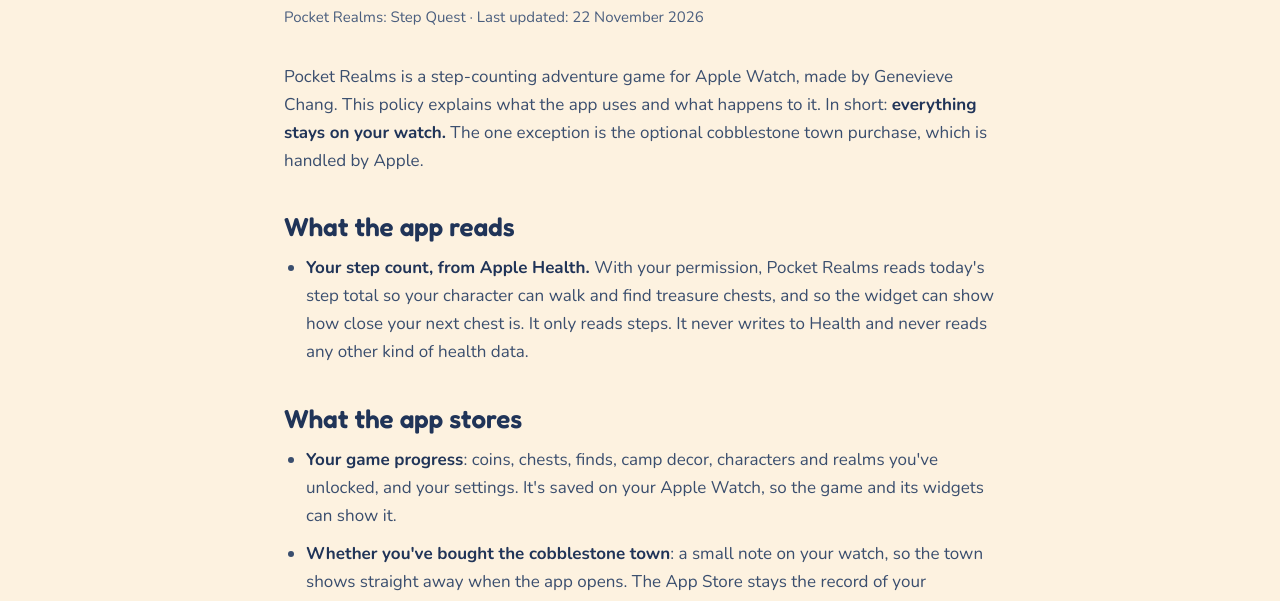
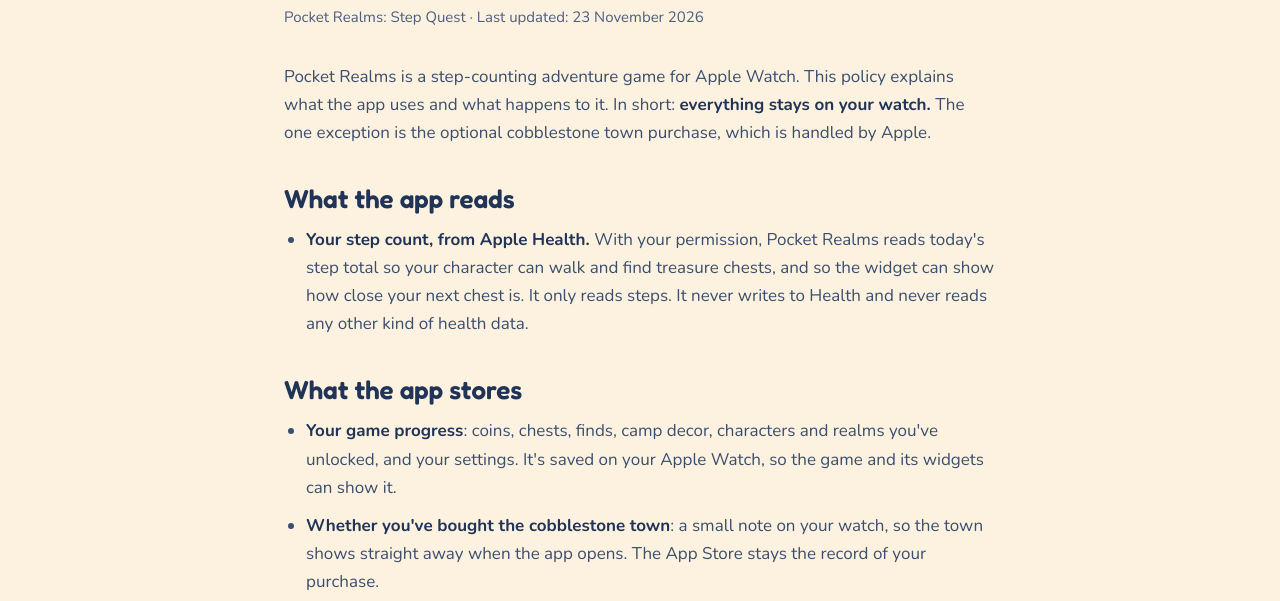
Before and after one commit to genchang/pocketrealms_site, a plain HTML site: page privacy/index.html in a window 1280 px wide. Shown: the part 192-793 px from the top of the page. Drawn offline with Linux system fonts and the light colour scheme.

Commit message:
Privacy policy: drop the maker's name
Co-Authored-By: Claude Opus 5.5 <noreply@anthropic.com>
Claude-Session: https://claude.ai/code/session_01MAJvPiSoNbpG4W8Jk43s2H

```diff
--- a/privacy/index.html
+++ b/privacy/index.html
@@ -24,9 +24,9 @@
 <main class="policy">
 <div class="policy-title">
 <h1>Privacy Policy</h1>
-<p class="meta">Pocket Realms: Step Quest · Last updated: 22 November 2026</p>
+<p class="meta">Pocket Realms: Step Quest · Last updated: 23 November 2026</p>
 </div>
-<p>Pocket Realms is a step-counting adventure game for Apple Watch, made by Genevieve Chang. This policy explains what the app uses and what happens to it. In short: <strong>everything stays on your watch.</strong> The one exception is the optional cobblestone town purchase, which is handled by Apple.</p>
+<p>Pocket Realms is a step-counting adventure game for Apple Watch. This policy explains what the app uses and what happens to it. In short: <strong>everything stays on your watch.</strong> The one exception is the optional cobblestone town purchase, which is handled by Apple.</p>
 
 <section>
 <h2>What the app reads</h2>
```
